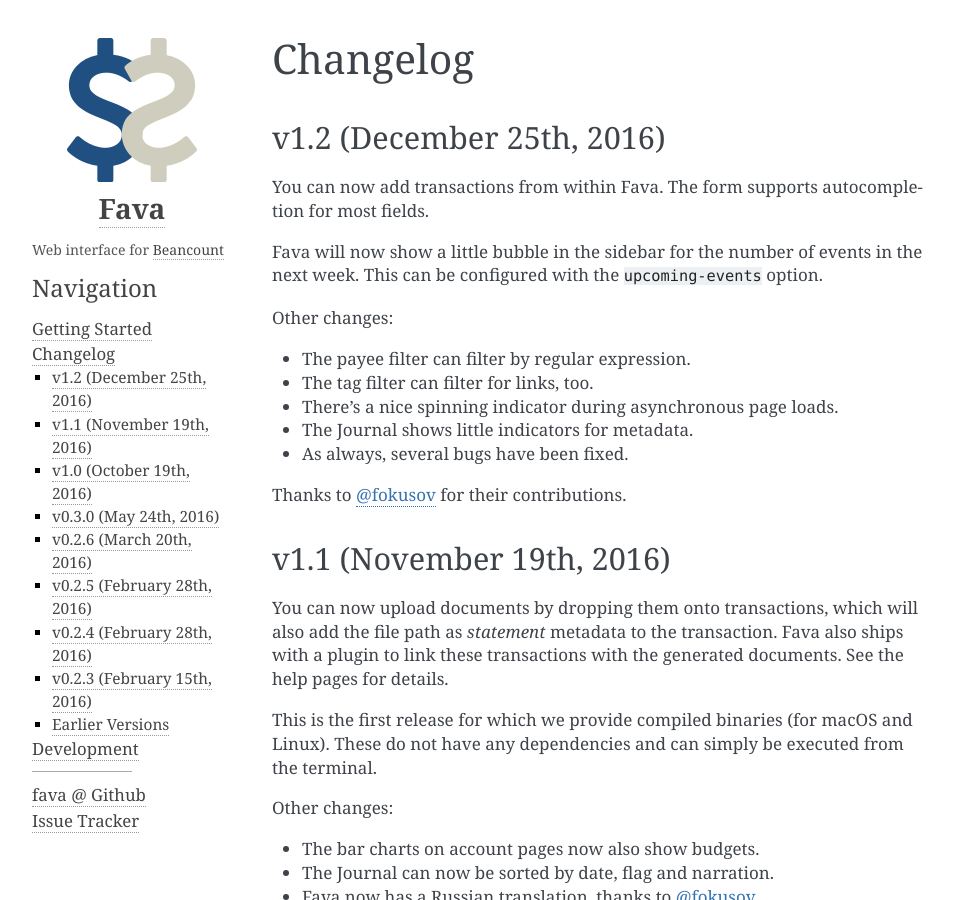
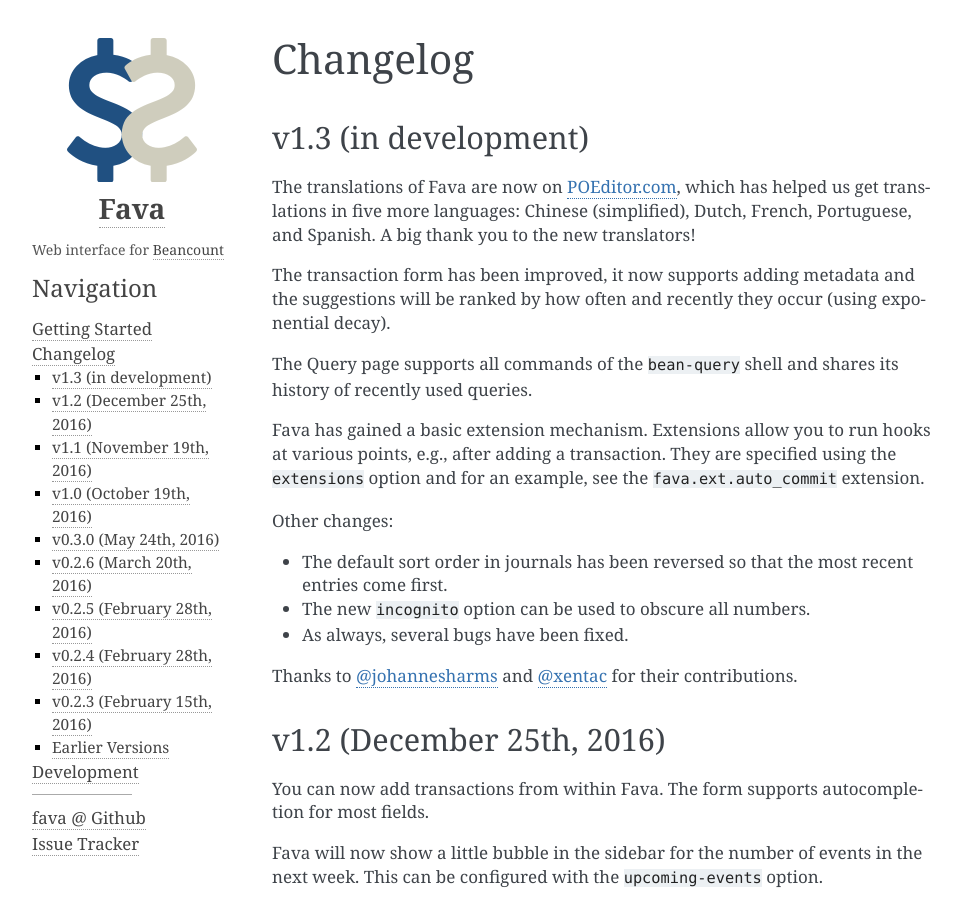
Before and after one commit to beancount/fava, a Sphinx documentation site: the page built from docs/changelog.rst, in a window 1280 px wide and 900 px high. Shown: the whole window, without its empty margins (148-1109 px from the left). Built offline with Sphinx 7.4.7, drawn with Linux system fonts in a browser that asks for light colours.

Commit message:
some changelog for next release
Ref #512.

```diff
--- a/docs/changelog.rst
+++ b/docs/changelog.rst
@@ -1,5 +1,34 @@
 Changelog
 =========
+
+v1.3 (in development)
+---------------------
+
+The translations of Fava are now on `POEditor.com
+<https://poeditor.com/projects/view?id=90283>`__, which has helped us get
+translations in five more languages: Chinese (simplified), Dutch, French,
+Portuguese, and Spanish. A big thank you to the new translators!
+
+The transaction form has been improved, it now supports adding metadata and the
+suggestions will be ranked by how often and recently they occur (using
+exponential decay).
+
+The Query page supports all commands of the ``bean-query`` shell and shares its
+history of recently used queries.
+
+Fava has gained a basic extension mechanism. Extensions allow you to run hooks
+at various points, e.g., after adding a transaction. They are specified using
+the ``extensions`` option and for an example, see the ``fava.ext.auto_commit``
+extension.
+
+Other changes:
+
+- The default sort order in journals has been reversed so that the most recent
+  entries come first.
+- The new ``incognito`` option can be used to obscure all numbers.
+- As always, several bugs have been fixed.
+
+Thanks to :user:`johannesharms` and :user:`xentac` for their contributions.
 
 v1.2 (December 25th, 2016)
 --------------------------
```
Also changed, not shown: 1 other file.
